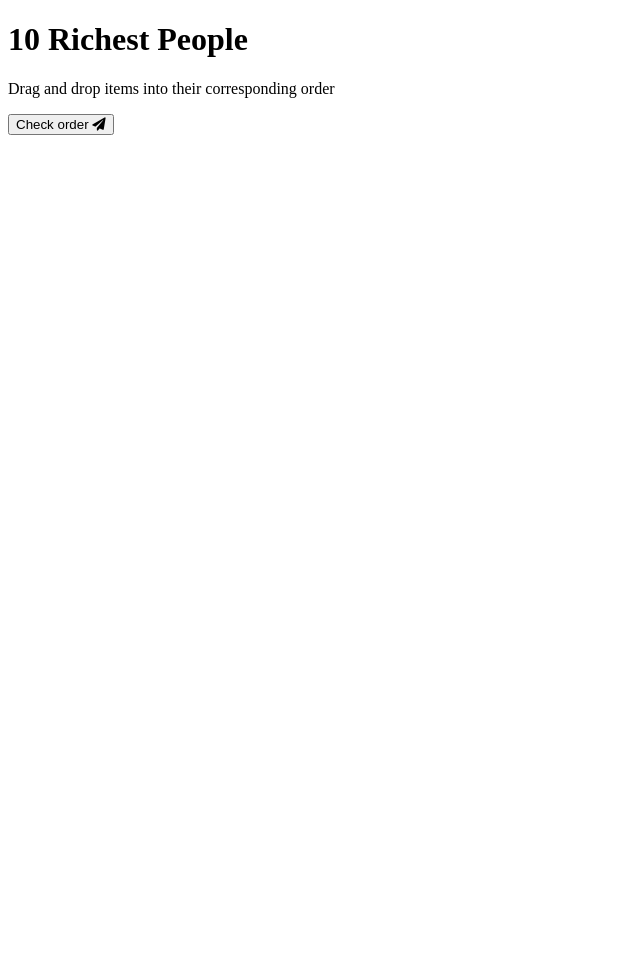
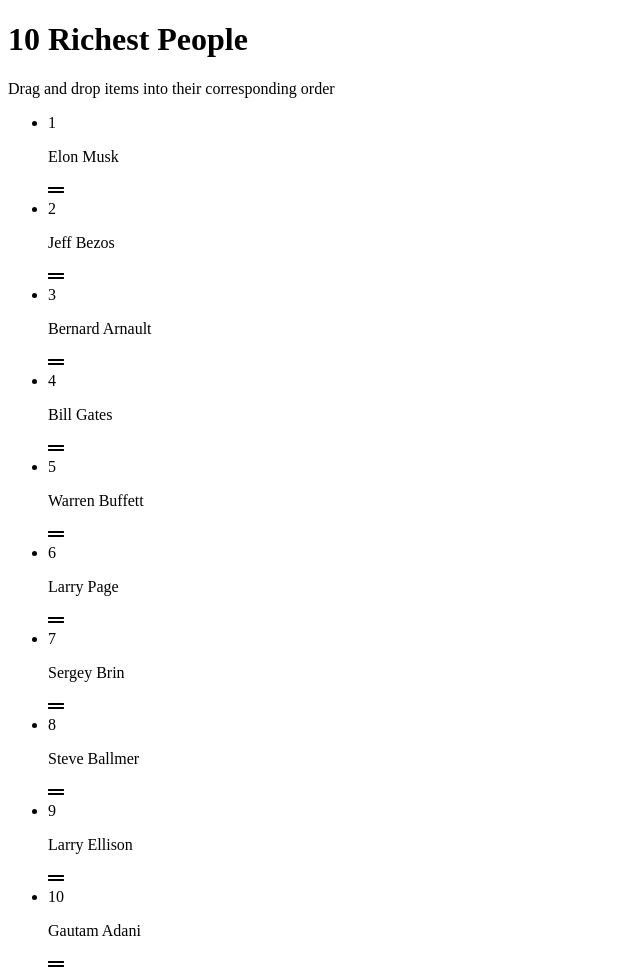
Before and after one commit to A-Genov/simple-sortable-list, a plain HTML site: page index.html in a window 1280 px wide. Shown: the top 977 px of the page, without its empty margins (0-640 px from the left). Before the commit the page ends 800 px from the top, so only its background shows below. Drawn offline with Linux system fonts and the light colour scheme.

Commit message:
Insert list of people into the DOM

```diff
--- a/index.html
+++ b/index.html
@@ -10,7 +10,7 @@
 <body>
   <h1>10 Richest People</h1>
   <p>Drag and drop items into their corresponding order</p>
-  <ul class="dragable-list" id="dragable-list"></ul>
+  <ul class="draggable-list" id="draggable-list"></ul>
   <button class="check-btn" id="check">
       Check order
       <i class="fas fa-paper-plane"></i>
--- a/script.js
+++ b/script.js
@@ -0,0 +1,42 @@
+const draggableList = document.getElementById('draggable-list');
+const check = document.getElementById('check');
+
+const richestPeople = [
+    'Elon Musk',
+    'Jeff Bezos',
+    'Bernard Arnault',
+    'Bill Gates',
+    'Warren Buffett',
+    'Larry Page',
+    'Sergey Brin',
+    'Steve Ballmer',
+    'Larry Ellison',
+    'Gautam Adani',
+];
+
+// Store list items
+const listItems = [];
+
+let dragStartIndex;
+
+createList();
+
+// Insert list items into the DOM
+function createList() {
+    [...richestPeople]
+        .forEach((person, index) => {
+            const listItem = document.createElement('li');
+            listItem.setAttribute('data-index', index);
+
+            listItem.innerHTML = `
+                <span class="number">${index + 1}</span>
+                <div class="draggable" draggable="true">
+                    <p class="person-name">${person}</p>
+                    <i class="fas fa-grip-lines"></i>
+                </div>
+            `;
+
+            listItems.push(listItem);
+            draggableList.appendChild(listItem);
+        });
+}
```
